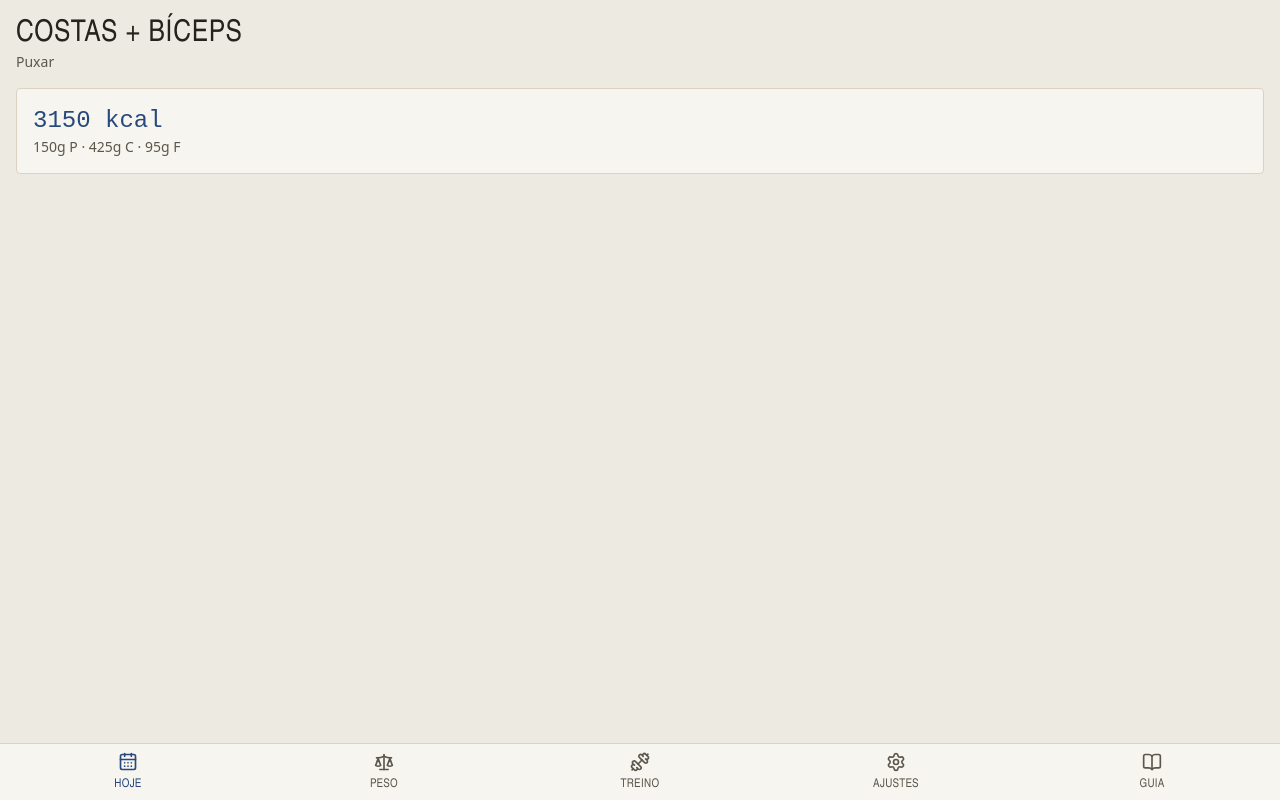
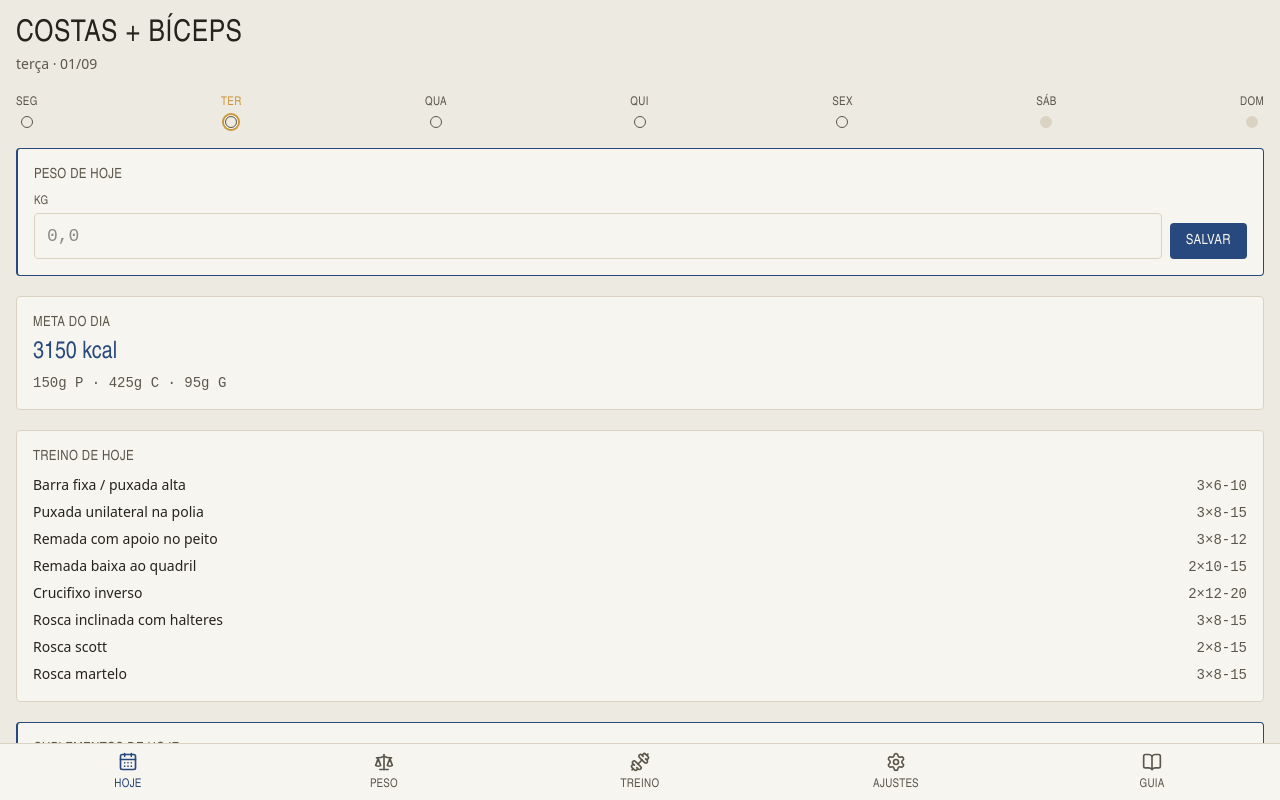
Before and after one commit to bernardocm10/Carga, a React (Vite) app: page / in a window 1280 px wide. Built offline with nearby package versions, Linux system fonts and the light colour scheme.

Commit message:
feat: [today] - rebuild hoje with weekly strip, quick weight and supplements

```diff
--- a/src/modules/today/TodayScreen.tsx
+++ b/src/modules/today/TodayScreen.tsx
@@ -1,25 +1,38 @@
 import { trainingDayForDate, useConfig } from '@/entities/config'
+import { QuickWeight } from './ui/QuickWeight'
+import { SupplementChecklist } from './ui/SupplementChecklist'
+import { TodayTargets } from './ui/TodayTargets'
+import { TodayWorkout } from './ui/TodayWorkout'
+import { WeeklyStrip } from './ui/WeeklyStrip'
+
+const WEEKDAYS = ['domingo', 'segunda', 'terça', 'quarta', 'quinta', 'sexta', 'sábado']
+
+function formatDate(date: Date): string {
+  const day = String(date.getDate()).padStart(2, '0')
+  const month = String(date.getMonth() + 1).padStart(2, '0')
+  return `${WEEKDAYS[date.getDay()]} · ${day}/${month}`
+}
 
 export function TodayScreen() {
   const config = useConfig()
   const today = new Date()
   const day = trainingDayForDate(config, today)
+  const isTrainingDay = day !== undefined && day.exercises.length > 0
 
   return (
-    <section className="flex flex-col gap-4 p-4">
-      <header>
-        <h1 className="font-display text-3xl uppercase tracking-wide text-graphite">
-          {day ? day.name : 'Hoje'}
+    <div className="flex flex-col gap-5 p-4">
+      <header className="flex flex-col gap-0.5">
+        <h1 className="font-display text-graphite text-3xl tracking-wide uppercase">
+          {isTrainingDay ? day.name : 'Descanso'}
         </h1>
-        <p className="font-body text-sm text-graphite-soft">{day?.focus}</p>
+        <p className="font-body text-graphite-soft text-sm">{formatDate(today)}</p>
       </header>
 
-      <div className="rounded border border-hairline bg-chalk p-4">
-        <p className="font-mono text-2xl text-iron">{config.targetCalories} kcal</p>
-        <p className="font-body text-sm text-graphite-soft">
-          {config.macros.protein}g P · {config.macros.carbs}g C · {config.macros.fat}g F
-        </p>
-      </div>
-    </section>
+      <WeeklyStrip />
+      <QuickWeight />
+      <TodayTargets />
+      <TodayWorkout />
+      <SupplementChecklist />
+    </div>
   )
 }
--- /dev/null
+++ b/src/modules/today/ui/QuickWeight.tsx
@@ -0,0 +1,61 @@
+import { useState, type FormEvent } from 'react'
+import { useWeightLog, useWeightLogStore } from '@/entities/weight-log'
+import { toISODate } from '@/shared/date/week'
+import { Button } from '@/shared/ui/Button'
+import { NumberField } from '@/shared/ui/NumberField'
+
+export function QuickWeight() {
+  const today = toISODate(new Date())
+  const entries = useWeightLog()
+  const addEntry = useWeightLogStore((state) => state.addEntry)
+  const loggedToday = entries.find((entry) => entry.date === today)
+
+  const [editing, setEditing] = useState(false)
+  const [kg, setKg] = useState('')
+
+  const submit = (event: FormEvent) => {
+    event.preventDefault()
+    const value = Number(kg.replace(',', '.'))
+    if (!Number.isFinite(value) || value <= 0) return
+    addEntry({ date: today, kg: value })
+    setKg('')
+    setEditing(false)
+  }
+
+  return (
+    <section className="border-iron bg-chalk flex flex-col gap-2 rounded border border-l-2 p-4">
+      <h2 className="font-display text-graphite-soft text-sm tracking-wide uppercase">
+        Peso de hoje
+      </h2>
+
+      {loggedToday && !editing ? (
+        <div className="flex items-baseline justify-between gap-2">
+          <span className="font-display text-graphite text-2xl">
+            {String(loggedToday.kg).replace('.', ',')} kg
+          </span>
+          <button
+            type="button"
+            onClick={() => {
+              setKg(String(loggedToday.kg).replace('.', ','))
+              setEditing(true)
+            }}
+            className="font-body text-graphite-soft hover:text-graphite text-sm underline"
+          >
+            corrigir
+          </button>
+        </div>
+      ) : (
+        <form onSubmit={submit} className="flex items-end gap-2">
+          <NumberField
+            label="kg"
+            value={kg}
+            onChange={(event) => setKg(event.target.value)}
+            placeholder="0,0"
+            className="flex-1"
+          />
+          <Button type="submit">Salvar</Button>
+        </form>
+      )}
+    </section>
+  )
+}
--- /dev/null
+++ b/src/modules/today/ui/SupplementChecklist.tsx
@@ -0,0 +1,51 @@
+import { useConfig } from '@/entities/config'
+import { useSupplementLogStore, useTakenOn } from '@/entities/supplement-log'
+import { cn } from '@/shared/lib/cn'
+import { toISODate } from '@/shared/date/week'
+
+export function SupplementChecklist() {
+  const config = useConfig()
+  const today = toISODate(new Date())
+  const taken = useTakenOn(today)
+  const toggle = useSupplementLogStore((state) => state.toggle)
+
+  return (
+    <section className="border-iron bg-chalk flex flex-col gap-2 rounded border border-l-2 p-4">
+      <h2 className="font-display text-graphite-soft text-sm tracking-wide uppercase">
+        Suplementos de hoje
+      </h2>
+
+      <ul className="flex flex-col gap-1">
+        {config.supplements.map((supplement) => {
+          const done = taken.includes(supplement.name)
+          return (
+            <li key={supplement.name}>
+              <button
+                type="button"
+                aria-pressed={done}
+                onClick={() => toggle(today, supplement.name)}
+                className="font-body text-graphite flex w-full items-center gap-2 py-1 text-left text-sm active:scale-[0.99]"
+              >
+                <span
+                  className={cn(
+                    'flex size-5 shrink-0 items-center justify-center rounded border transition-colors',
+                    done ? 'border-iron bg-iron text-chalk' : 'border-graphite-soft',
+                  )}
+                  aria-hidden
+                >
+                  {done ? '✓' : ''}
+                </span>
+                <span className={cn(done && 'text-graphite-soft line-through')}>
+                  {supplement.name}
+                </span>
+                <span className="text-graphite-soft ml-auto font-mono text-xs">
+                  {supplement.timing}
+                </span>
+              </button>
+            </li>
+          )
+        })}
+      </ul>
+    </section>
+  )
+}
--- /dev/null
+++ b/src/modules/today/ui/TodayTargets.tsx
@@ -0,0 +1,17 @@
+import { useConfig } from '@/entities/config'
+
+export function TodayTargets() {
+  const config = useConfig()
+
+  return (
+    <section className="border-hairline bg-chalk flex flex-col gap-1 rounded border p-4">
+      <h2 className="font-display text-graphite-soft text-sm tracking-wide uppercase">
+        Meta do dia
+      </h2>
+      <p className="font-display text-iron text-2xl">{config.targetCalories} kcal</p>
+      <p className="text-graphite-soft font-mono text-sm">
+        {config.macros.protein}g P · {config.macros.carbs}g C · {config.macros.fat}g G
+      </p>
+    </section>
+  )
+}
--- /dev/null
+++ b/src/modules/today/ui/TodayWorkout.tsx
@@ -0,0 +1,33 @@
+import { trainingDayForDate, useConfig } from '@/entities/config'
+
+export function TodayWorkout() {
+  const config = useConfig()
+  const day = trainingDayForDate(config, new Date())
+  const exercises = day?.exercises ?? []
+
+  return (
+    <section className="border-hairline bg-chalk flex flex-col gap-2 rounded border p-4">
+      <h2 className="font-display text-graphite-soft text-sm tracking-wide uppercase">
+        Treino de hoje
+      </h2>
+
+      {exercises.length === 0 ? (
+        <p className="font-body text-graphite-soft text-sm">Dia de descanso.</p>
+      ) : (
+        <ul className="flex flex-col gap-1.5">
+          {exercises.map((exercise) => (
+            <li
+              key={exercise.name}
+              className="font-body text-graphite flex items-baseline justify-between gap-2 text-sm"
+            >
+              <span>{exercise.name}</span>
+              <span className="text-graphite-soft shrink-0 font-mono">
+                {exercise.sets}×{exercise.reps}
+              </span>
+            </li>
+          ))}
+        </ul>
+      )}
+    </section>
+  )
+}
--- /dev/null
+++ b/src/modules/today/ui/WeeklyStrip.tsx
@@ -0,0 +1,41 @@
+import { useConfig } from '@/entities/config'
+import { useTrainingLog } from '@/entities/training-log'
+import { cn } from '@/shared/lib/cn'
+import { weekStatus, type DayStatus } from '../domain/weekStatus'
+
+function marker(day: DayStatus): string {
+  if (day.hasSession) return 'bg-iron border-iron'
+  if (day.isTrainingDay) return 'border-graphite-soft'
+  return 'bg-hairline border-hairline'
+}
+
+export function WeeklyStrip() {
+  const config = useConfig()
+  const sessions = useTrainingLog()
+  const week = weekStatus(sessions, config, new Date())
+
+  return (
+    <ul className="flex justify-between">
+      {week.map((day) => (
+        <li key={day.date} className="flex flex-col items-center gap-1.5">
+          <span
+            className={cn(
+              'font-display text-xs tracking-wide uppercase',
+              day.isToday ? 'text-brass' : 'text-graphite-soft',
+            )}
+          >
+            {day.label}
+          </span>
+          <span
+            className={cn(
+              'size-3 rounded-full border',
+              marker(day),
+              day.isToday && 'ring-brass ring-2 ring-offset-1',
+            )}
+            aria-hidden
+          />
+        </li>
+      ))}
+    </ul>
+  )
+}
```
Also changed, not shown: 1 other file (tests, documents, lock files or other folders).
